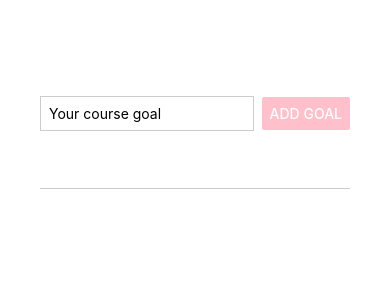
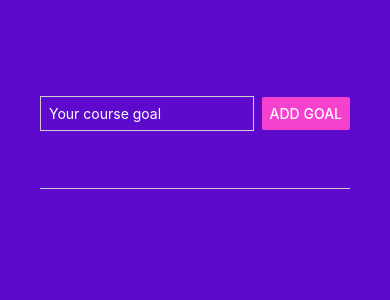
Before and after one commit to pedroluiznogueira/goals-app, a React Native app: screen / in a window 390 px wide. Shown: the top 300 px of the page. Built offline with nearby package versions, Linux system fonts and the light colour scheme.

Commit message:
general color styling

```diff
--- a/App.js
+++ b/App.js
@@ -27,10 +27,12 @@ export default function App() {
         <TextInput
           style={styles.textInput}
           placeholder="Your course goal"
+          placeholderTextColor='#ffffff'
+          color='#ffffff'
           onChangeText={goalInputHandler}
           ></TextInput>
         <Button
-          color="pink"
+          color="#f542ce"
           title="Add Goal"
           onPress={addGoalHandler}
           ></Button>
@@ -58,7 +60,7 @@ const styles = StyleSheet.create({
   appContainer: {
     flex: 1,
     flexDirection: 'column',
-    backgroundColor: 'white',
+    backgroundColor: '#5e0acc',
     padding: 40
   },
 
@@ -86,7 +88,7 @@ const styles = StyleSheet.create({
     padding: 8,
     margin: 8,
     borderRadius: 6,
-    backgroundColor: '#5e0acc'
+    backgroundColor: '#f542ce'
   },
   goalText: {
     color: 'white'
```
